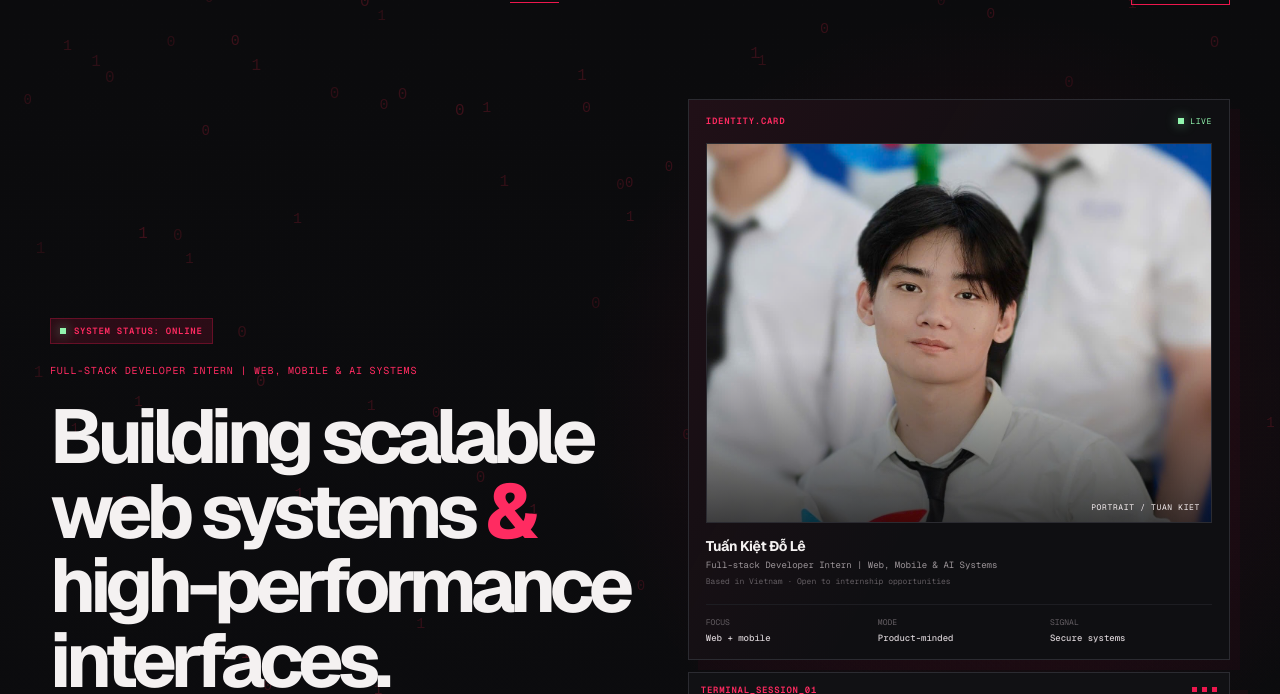
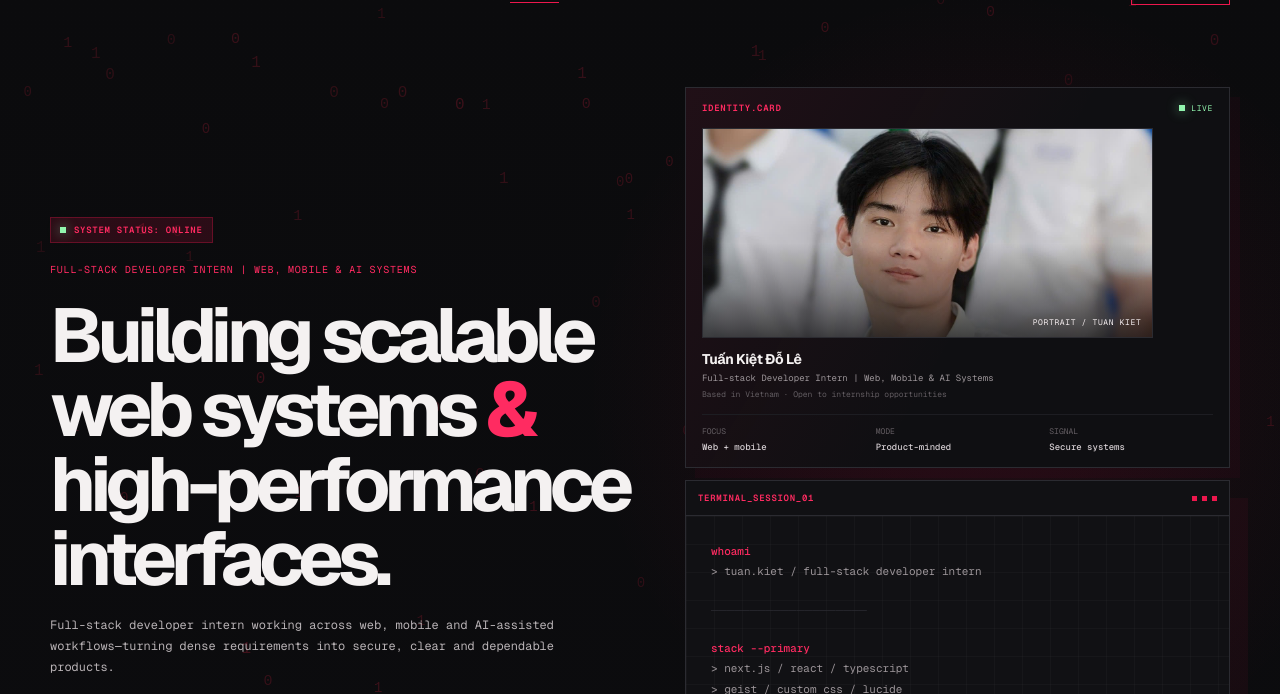
Before and after one commit to ken1301/Portfolio, a Next.js app: page / in a window 1280 px wide. Shown: the part 40-734 px from the top of the page. Built offline with nearby package versions, Linux system fonts and the light colour scheme; no server answers.

Commit message:
style: refine project cards and profile layout

```diff
--- a/app/globals.css
+++ b/app/globals.css
@@ -222,8 +222,8 @@ button {
   display: grid;
   min-height: min(730px, calc(100vh - 58px));
   align-items: center;
-  gap: 42px;
-  padding: 80px 0 76px;
+  gap: 36px;
+  padding: 68px 0 64px;
   grid-template-columns: minmax(0, 1fr) minmax(340px, 0.91fr);
 }
 
@@ -261,7 +261,7 @@ button {
 
 .profile-card {
   border: 1px solid var(--line);
-  padding: 15px 17px;
+  padding: 14px 16px;
   background: linear-gradient(120deg, rgba(237, 23, 77, 0.08), transparent 55%), var(--surface-soft);
   box-shadow: 10px 10px 0 rgba(237, 23, 77, 0.035);
 }
@@ -290,21 +290,22 @@ button {
 .profile-card-main {
   justify-content: flex-start;
   gap: 12px;
-  margin-top: 14px;
+  margin-top: 12px;
 }
 
 .profile-card-photo {
   position: relative;
-  aspect-ratio: 4 / 3;
+  aspect-ratio: 2.15 / 1;
   overflow: hidden;
-  margin-top: 16px;
+  max-height: 210px;
+  margin-top: 14px;
   border: 1px solid var(--line);
   background: #101014;
 }
 
 .profile-card-photo img {
   object-fit: cover;
-  object-position: center 64%;
+  object-position: center 48%;
 }
 
 .profile-card-photo::after {
@@ -352,9 +353,9 @@ button {
 
 .profile-card-grid {
   display: grid;
-  margin-top: 17px;
+  margin-top: 14px;
   border-top: 1px solid var(--line-soft);
-  padding-top: 12px;
+  padding-top: 11px;
   gap: 10px;
   grid-template-columns: repeat(3, 1fr);
 }
@@ -648,10 +649,10 @@ button {
   overflow: hidden;
   display: flex;
   flex-direction: column;
-  border: 1px solid var(--line);
+  border: 1px solid rgba(237, 23, 77, 0.28);
   background: linear-gradient(145deg, rgba(255, 255, 255, 0.025), transparent 38%), var(--surface);
   cursor: pointer;
-  box-shadow: 0 18px 42px rgba(0, 0, 0, 0.22), inset 0 1px 0 rgba(255, 255, 255, 0.035);
+  box-shadow: 0 18px 42px rgba(0, 0, 0, 0.22), 0 0 0 1px rgba(237, 23, 77, 0.04), inset 0 1px 0 rgba(255, 255, 255, 0.035);
   transition: border-color 180ms ease, box-shadow 180ms ease, transform 180ms ease;
 }
 
@@ -701,17 +702,18 @@ button {
   z-index: 2;
   inset: 0;
   height: 38%;
-  background: linear-gradient(180deg, transparent, rgba(237, 23, 77, 0.12), transparent);
+  background: linear-gradient(180deg, transparent, rgba(255, 43, 97, 0.18), transparent);
   content: "";
   opacity: 0;
   pointer-events: none;
   transform: translateY(-125%);
+  will-change: transform, opacity;
 }
 
 .project-card:hover::after,
 .project-card:focus-within::after {
   opacity: 1;
-  animation: card-scan 650ms ease-out forwards;
+  animation: card-scan 720ms cubic-bezier(0.16, 1, 0.3, 1) forwards;
 }
 
 @keyframes card-scan {
--- a/app/page.tsx
+++ b/app/page.tsx
@@ -81,7 +81,7 @@ export default function Home() {
                 <span className="profile-live"><span className="status-dot" aria-hidden="true" /> LIVE</span>
               </div>
               <div className="profile-card-photo">
-                <Image src="/images/profile/tuan-kiet.jpg" alt="Tuấn Kiệt Đỗ Lê" fill sizes="(max-width: 900px) 100vw, 440px" loading="eager" />
+                <Image src="/images/profile/tuan-kiet.jpg" alt="Tuấn Kiệt Đỗ Lê" fill sizes="(max-width: 850px) 100vw, 400px" loading="eager" />
                 <span>portrait / tuan kiet</span>
               </div>
               <div className="profile-card-main">
```
